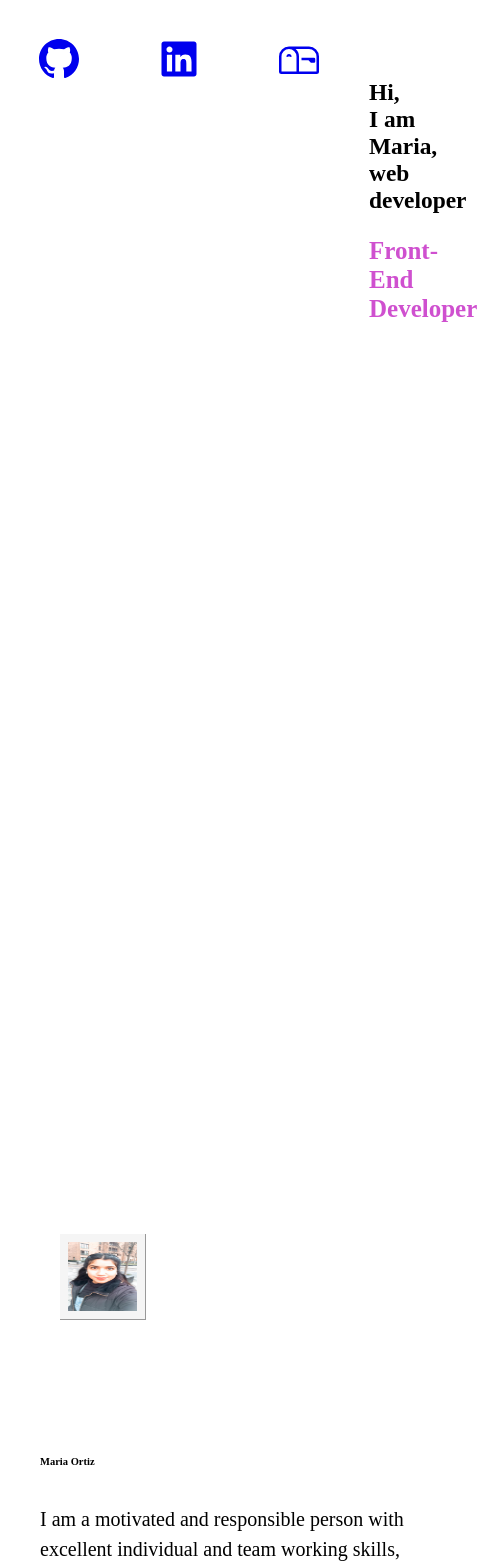
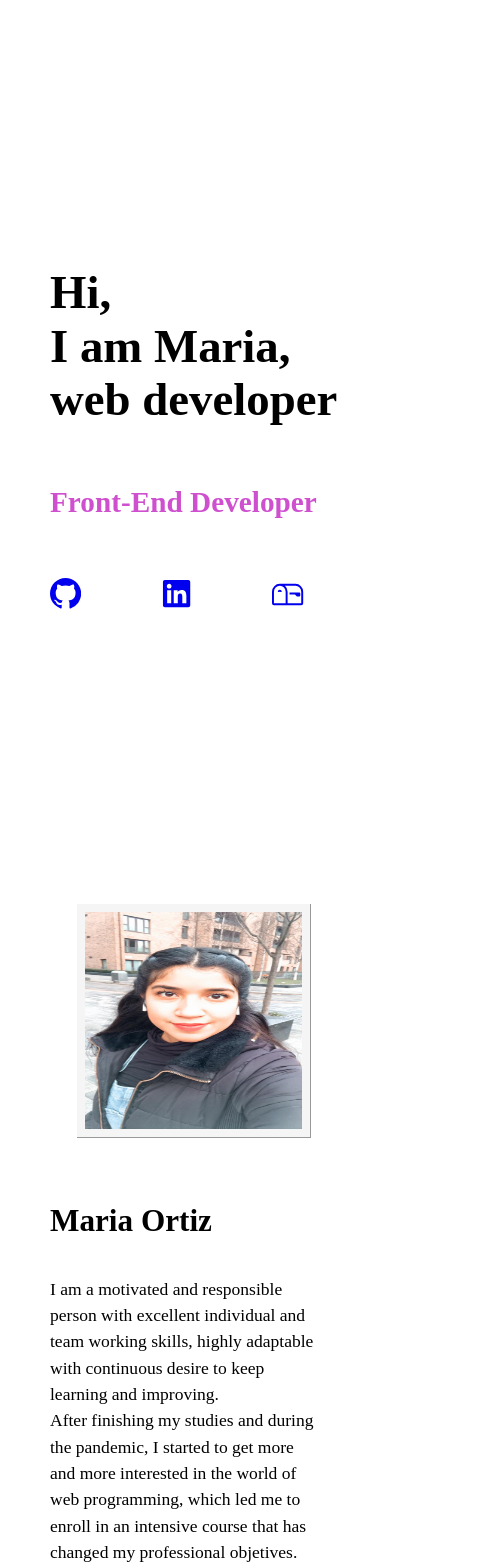
Before and after one commit to miaor5/My-personal-page, a React (Create React App) app: page / in a window 390 px wide. Shown: the top 1568 px of the page, 477 px wide, since content can reach past the window. Built offline with nearby package versions, Linux system fonts and the light colour scheme.

Commit message:
mobile version and form

```diff
--- a/src/styles/App.scss
+++ b/src/styles/App.scss
@@ -31,12 +31,13 @@ body{
   flex-direction: row;
   height: 100vh;
   width: 100vw;
+  margin-bottom: 5vw;
 
   &--name{
    color: black;
    font-size: 6vw;
    margin-left: 200px;
-   margin-top: 10vh;
+   margin-top: 10vw;
 
   }
   &--title{
@@ -63,27 +64,7 @@ body{
   box-shadow: 0 2px 25px rgba(255, 0, 130, 0.5);
   }
 }
-@media (max-width: 768px) {
 
-  .main__container{
-    height: 100vh;
-    &--name{
-      color: black;
-      margin-top: 50%;
-      margin-left: 50px;
-    }
-    &--title{
-      color:rgb(207, 80, 207);
-      margin-left: 50px;
-      margin-top: 15%;
-      margin-bottom: 20px;
-      font-size: 25px;
-    }
-    &--button{
-      display: none;
-    }
-  }
-}
 .social__links{
   display: flex;
   flex-direction: column;
@@ -97,15 +78,39 @@ body{
     color: rgba(255, 0, 130, 0.5);
    }
   }
+
 @media (max-width: 768px) {
+
+  .main__container{
+    display: flex;
+    flex-direction: column-reverse;
+    height: 100vh;
+    width: 100vw;
+    justify-content:center;
+
+    &--name{
+      color: black;
+      margin-top: 10vw;
+      margin-left: 50px;
+      font-size: 12vw;
+    }
+    &--title{
+      color:rgb(207, 80, 207);
+      margin-left: 50px;
+      margin-top: 15%;
+      margin-bottom: 20px;
+      font-size: 7.5vw;
+    }
+    &--button{
+      display: none;
+    }
+  }
   .social__links{
     display: flex;
     flex-direction: row;
-      font-size: 40px;
-      color: rgb(207, 80, 207);
-      // position: absolute;
-      // top: 500px;
-      // left: 60px;
+    font-size: 8vw;
+    margin-left: 50px;
+
    :hover{
     font-size: 50px;
     color: rgba(255, 0, 130, 0.5);
@@ -118,6 +123,7 @@ body{
   margin-right: 40px;
 }
 }
+
 
 //Skills
 .container_skills{
@@ -164,9 +170,14 @@ body{
   -webkit-box-shadow: 0px 0px 15px 15px rgb(207, 80, 207);
 }
 @media (max-width: 768px) {
-  .container{
-    padding-top: 150px;
-    padding-bottom: 550px;
+  .container_skills{
+    height: 100%;
+    width: 100%;
+    margin-bottom: 15vw;
+    margin-top:5vw;
+  }
+  .skills{
+    margin-top: 10vw;
   }
   .skills--icons{
     width: 12vh;
@@ -228,21 +239,23 @@ body{
   display: flex;
   flex-direction: column;
   width: 100%;
-  margin-left: 40px;
-  margin-top: 200px;
+  height: 100%;
+  margin-left: 50px;
+  margin-bottom: 30vw;
 
     &__image{
-      margin-left: 20px;
+    width: 60vw;
+    height: 60vw;
+    margin-left: 7vw;
     }
     &__text{
-      margin-bottom: 250px;
-      font-size: 20px;
-      width: auto;
-      flex-wrap: wrap;
-
+      font-size: 4.5vw;
+      width: 70vw;
+      margin-top: 50px;
     }
     &__title{
       padding-bottom: 20px;
+      font-size: 8vw;
       }
 }
 
@@ -318,12 +331,58 @@ margin-right: 5%;
   box-shadow: 0 2px 25px rgba(255, 0, 130, 0.5);
 }
 
+@media (max-width: 768px) {
+
+  .myprojects__list{
+    display: flex;
+    flex-direction: column;
+    gap: 4vw;
+    align-items: center;
+    justify-content: center;
+    margin-left: 5%;
+    margin-right: 5%;
+    }
+    .myprojects__container{
+      width: 70vw;
+      height: 70vw;
+      border: 1px solid;
+
+        &--img{
+          width: 50vw;
+          height: 30vw;
+          margin-top: 3vw;
+          margin-left: 15%;
+          margin-right: 15%;
+        }
+        &--text{
+          margin-left: 2vw;
+          margin-right: 2vw;
+          line-height:180%;
+          //margin-top: -2vw;
+          margin-bottom: 2vw;
+          text-align: justify;
+          font-size: 3vw;
+        }
+    }
+    .text-title{
+      font-size: 4vw;
+    }
+    .myproject--button{
+      font-size: 3vw;
+    }
+
+    .project__title{
+      font-size: 9vw;
+      margin-bottom: 50px;
+    }
+
+}
 
 //Contactme
 .container{
   height: 100%;
   width: 100vw;
-  margin-top: 8vw;
+  margin-top: 10vw;
   margin-bottom: 8vw;
 }
 .form {
@@ -369,7 +428,6 @@ margin-right: 5%;
   padding-bottom: 20px;
 }
 
-
 .submit {
   background-color: rgb(207, 80, 207);
   color: white;
@@ -413,10 +471,38 @@ margin-right: 5%;
 
 
 }
+
+@media (max-width: 1200px) {
+  .form {
+    width: 90vw;
+    height: 90vw;
+  }
+  .label{
+    font-size: 3vw;
+  }
+  .input{
+    font-size: 2.5vw;
+  }
+  .submit{
+    margin-top: 4vw;
+    height: 4vw;
+   }
+
+}
 @media (max-width: 1000px) {
   .form {
     width: 90vw;
     height: 90vw;
+  }
+  .label{
+    font-size: 3vw;
+  }
+  .input{
+    font-size: 2.5vw;
+  }
+  .submit{
+    margin-top: 2vw;
+    height: 4vw;
    }
 
 }
@@ -444,10 +530,10 @@ margin-right: 5%;
     height: 85vw;
   }
   .label{
-    font-size: 3vw;
+    font-size: 2.5vw;
   }
   .input{
-    font-size: 2.5vw;
+    font-size: 2vw;
   }
   .submit{
     margin-top: 2vw;
@@ -463,14 +549,16 @@ margin-right: 5%;
   }
 
   .label{
-    font-size: 3vw;
+    font-size: 2.5vw;
   }
   .input{
     font-size: 2.5vw;
   }
   .submit{
-    margin-top: 2vw;
+    margin-top: 1vw;
+    margin-left: 40%;
     height: 4vw;
+    font-size: 3vw;
    }
 }
 @media all and (min-width: 1200px) {
@@ -488,10 +576,10 @@ margin-right: 5%;
 
   }
   .label{
-    font-size: 2vw;
+    font-size: 1.5vw;
   }
   .input{
-    font-size: 1.5vw;
+    font-size: 1vw;
   }
   .submit{
     margin-top: 2vw;
```
Lines whose indentation alone changed are shown as unchanged.
